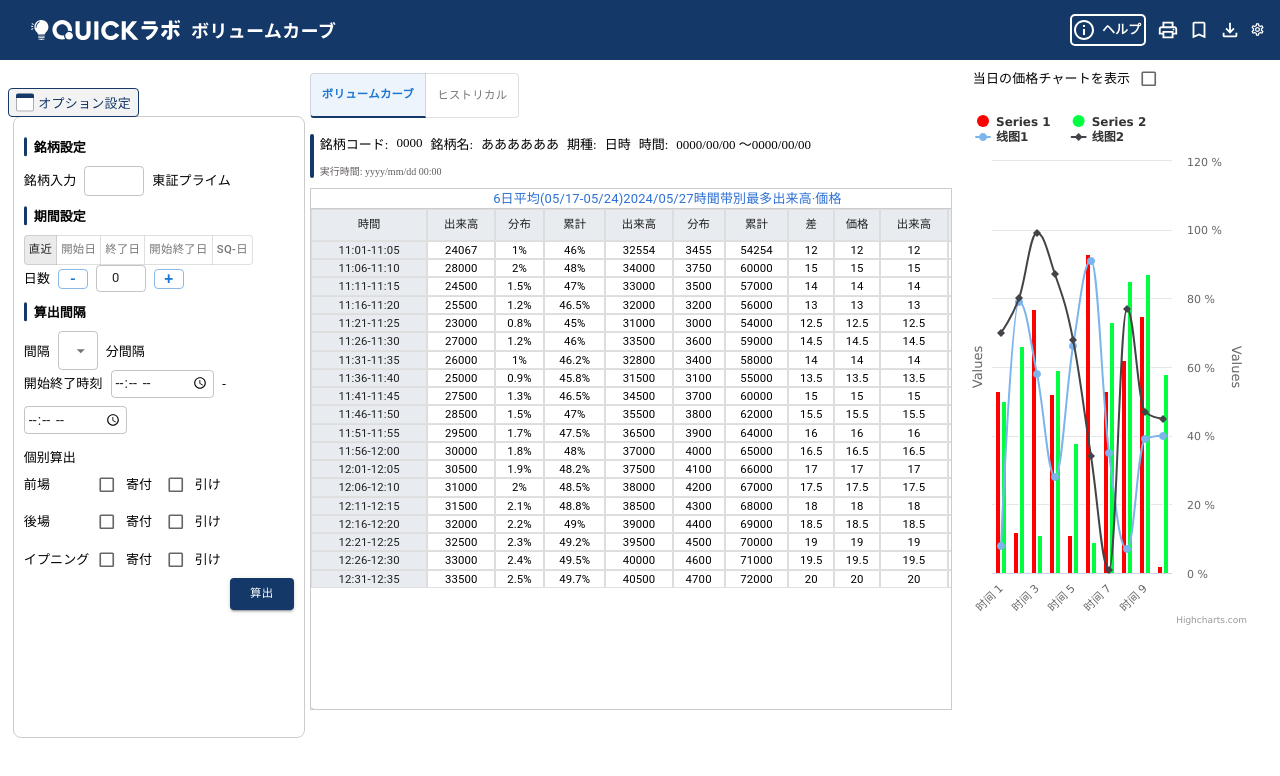
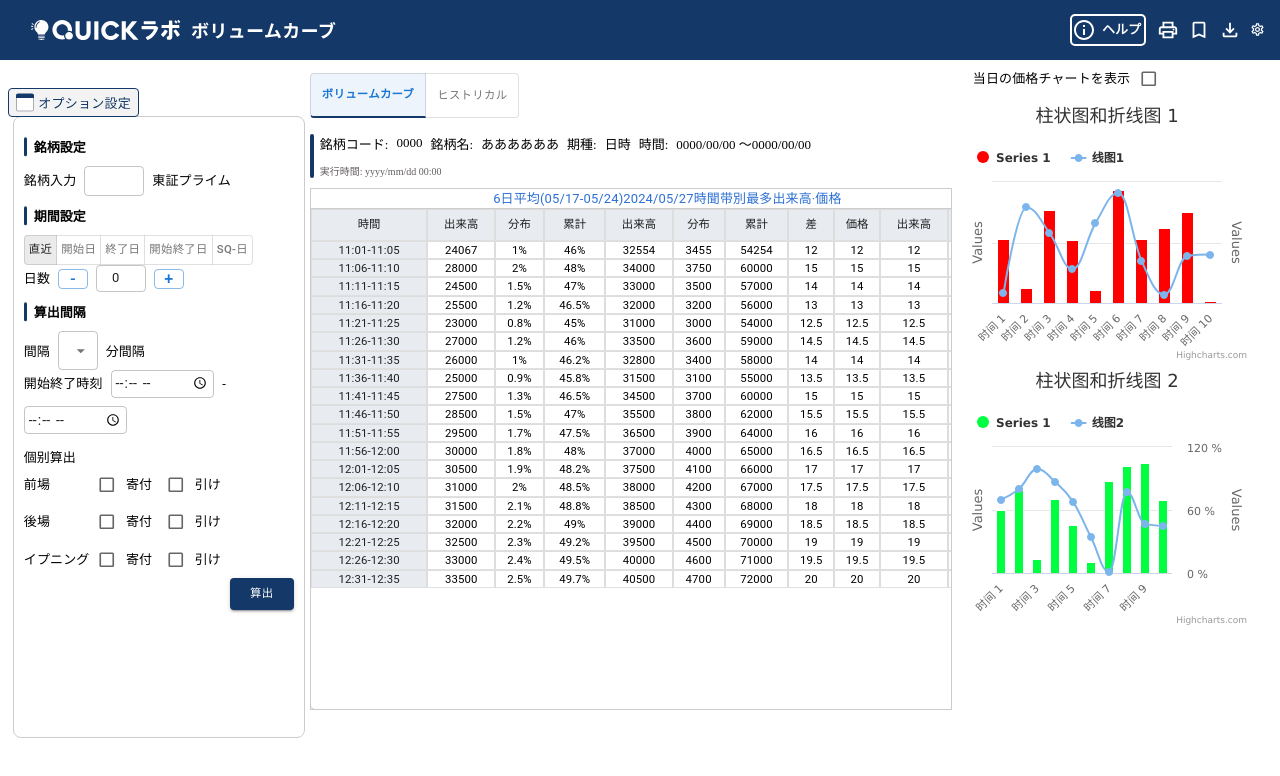
Before and after one commit to xiliu2529/react-app-main, a React (Vite) app: page / in a window 1280 px wide. Shown: the top 776 px of the page. Built offline with nearby package versions, Linux system fonts and the light colour scheme; the HTML template or start-up script is replaced by a standard one.

Commit message:
7.24完成切换图表

```diff
--- a/src/components/Chart/Chart.tsx
+++ b/src/components/Chart/Chart.tsx
@@ -1,7 +1,8 @@
-import React, { useState, useEffect } from 'react'; // 从 React 导入所需的钩子
-import FormControlLabel from '@mui/material/FormControlLabel'; // 从 MUI 导入 FormControlLabel 组件
-import Checkbox from '@mui/material/Checkbox'; // 从 MUI 导入 Checkbox 组件
-import Highcharts from 'highcharts'; // 从 Highcharts 导入 Highcharts
+import React, { useState, useEffect } from 'react';
+import FormControlLabel from '@mui/material/FormControlLabel';
+import Checkbox from '@mui/material/Checkbox';
+import Highcharts from 'highcharts';
+import { useMyContext } from '../../contexts/MyContext';
 
 // 生成假数据的函数
 const generateRandomData = (length: number) => {
@@ -158,7 +159,7 @@ const chartOptions2: Highcharts.Options = {
     verticalAlign: 'top', // 图例垂直对齐方式
     backgroundColor: Highcharts.defaultOptions.legend?.backgroundColor || 'rgba(255,255,255,0.25)' // 图例背景颜色
   },
-  series: [ {
+  series: [{
     type: 'column', // 数据系列类型为柱状图
     color: '#00ff40', // 柱状图颜色
     yAxis: 0, // 使用第一个 Y 轴
@@ -173,9 +174,9 @@ const chartOptions2: Highcharts.Options = {
 
 // 定义 Chart 组件
 const Chart: React.FC<{ height: string | number | null, width: string | number | null }> = (props) => {
+  const { settingsState } = useMyContext();
   const [checked, setChecked] = useState<boolean>(false); // 状态管理复选框的选中状态
-  console.log('height',props.height);
-
+  let display = settingsState.radioValues[2] === "Arrange"
   // 处理复选框的变化事件
   const handleChange = (event: React.ChangeEvent<HTMLInputElement>) => {
     setChecked(event.target.checked); // 更新复选框的状态
@@ -189,23 +190,20 @@ const Chart: React.FC<{ height: string | number | null, width: string | number |
         container.innerHTML = ''; // 清空容器内容
         Highcharts.chart('chart-container', { ...chartOptions, chart: { height: props.height, width: props.width } }); // 创建图表
       }
-
-      if (checked) {
+      if (display) {
         const container1 = document.getElementById('chart-container1'); // 获取图表容器元素 1
         const container2 = document.getElementById('chart-container2'); // 获取图表容器元素 2
-
         if (container1) {
           container1.innerHTML = ''; // 清空容器内容
           Highcharts.chart('chart-container1', { ...chartOptions1, chart: { height: props.height ? `${parseFloat(props.height as string) / 2}px` : '200px', width: props.width } }); // 创建图表 1
         }
-
         if (container2) {
           container2.innerHTML = ''; // 清空容器内容
           Highcharts.chart('chart-container2', { ...chartOptions2, chart: { height: props.height ? `${parseFloat(props.height as string) / 2}px` : '200px', width: props.width } }); // 创建图表 2
         }
       }
     }, 0); // 确保 DOM 渲染完成
-  }, [checked, props.height, props.width]); // 依赖项：checked 状态和图表的高度、宽度
+  }, [display, props.height, props.width]); // 依赖项：checked 状态和图表的高度、宽度
 
   return (
     <div>
@@ -216,7 +214,7 @@ const Chart: React.FC<{ height: string | number | null, width: string | number |
         labelPlacement="start" // 标签放置位置
       />
       <div>
-        {checked ? (
+        {display ? (
           <>
             <div id="chart-container1" className='chart'></div>
             <div id="chart-container2" className='chart'></div>
--- a/src/components/SettingsDialog/SettingsDialog.tsx
+++ b/src/components/SettingsDialog/SettingsDialog.tsx
@@ -17,22 +17,18 @@ import { useMyContext } from '../../contexts/MyContext';
 type CheckboxState = boolean[];
 type RadioValue = string[];
 type ColorValue = string[];
-type SettingsState = {
-    checkboxStates: CheckboxState;
-    radioValues: RadioValue;
-    colors: ColorValue;
-};
+
 
 
 
 const SettingsDialog = () => {
-    const { settingsState, setSettingsState } = useMyContext();
+    const { setSettingsState } = useMyContext();
     const [open, setOpen] = useState(false); // ダイアログの開閉状態を管理する状態を定義
     const [checkboxStates, setCheckboxStates] = useState<CheckboxState>(
         Array(7).fill(false) // 7つのチェックボックスの初期状態をすべて未選択にする
     );
     // 単一選択ボックスの状態を管理するために配列を使用
-    const [radioValues, setRadioValues] = useState<RadioValue>(['option1', 'optionA', 'optionX']);
+    const [radioValues, setRadioValues] = useState<RadioValue>(['option1', 'optionA', 'Arrange']);
     // 色選択ボックスの状態を管理するために配列を使用
     const [colors, setColors] = useState<ColorValue>([
         '#FFFFFF', '#000000', '#FFFFFF', '#000000', '#d22331', '#d22331',
@@ -179,8 +175,8 @@ const SettingsDialog = () => {
                                             marginLeft: '20px'  // 向右移动的距离
                                         }}
                                     >
-                                        <FormControlLabel value="optionX" control={<Radio />} label="並ベて表示" />
-                                        <FormControlLabel value="optionY" control={<Radio />} label="重ねて表示" />
+                                        <FormControlLabel value="Arrange" control={<Radio />} label="並ベて表示" />
+                                        <FormControlLabel value="Overlay" control={<Radio />} label="重ねて表示" />
                                     </RadioGroup>
                                     <FormControlLabel
                                         control={<Checkbox checked={checkboxStates[4]} onChange={() => handleCheckboxChange(4)} />}
--- a/src/contexts/MyContext.tsx
+++ b/src/contexts/MyContext.tsx
@@ -25,7 +25,7 @@ export const MyProvider: React.FC<{ children: ReactNode }> = ({ children }) => {
   const [isHistoricalActive, setisHistoricalActive] = useState<boolean>(true);
   const [settingsState, setSettingsState] = useState<SettingsState>({
     checkboxStates: Array(7).fill(false), // 7 个复选框的初始状态
-    radioValues: ['option1', 'optionA', 'optionX'], // 单选框的初始值
+    radioValues: ['option1', 'optionA', 'Arrange'], // 单选框的初始值
     colors: [
       '#FFFFFF', '#000000', '#FFFFFF', '#000000', '#d22331', '#d22331',
       '#d22331', '#d22331', '#d22331', '#52a69f', '#52a69f', '#52a69f',
```
